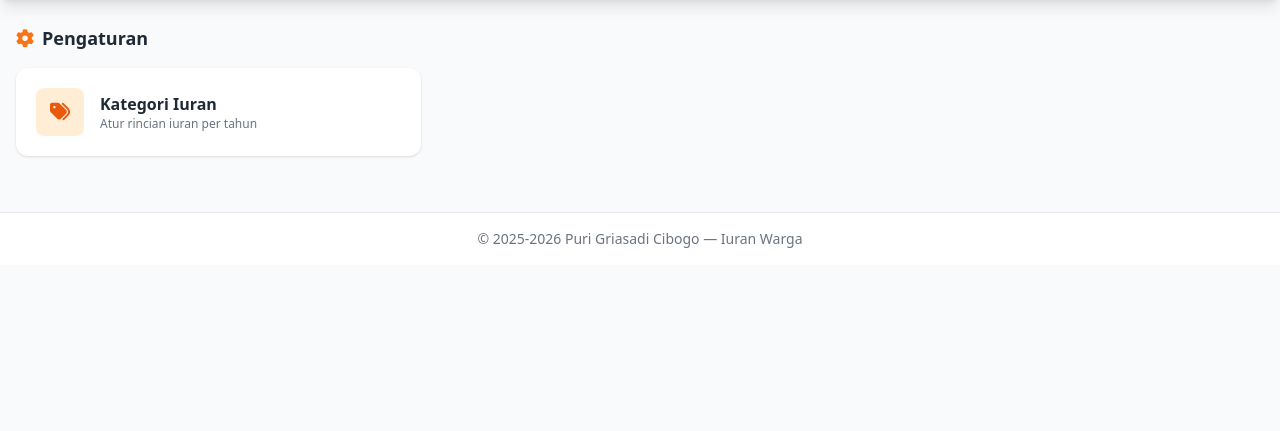
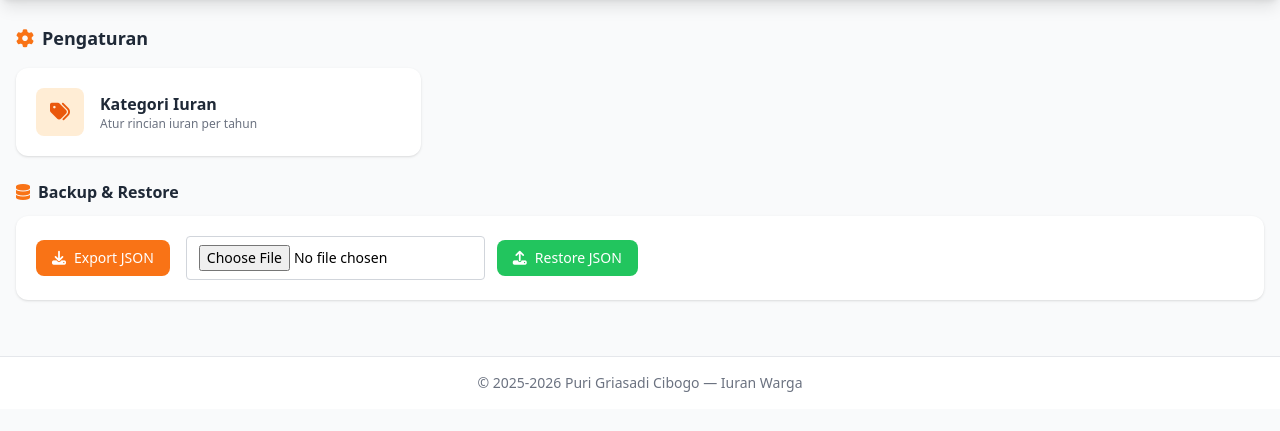
Before and after one commit to aaviaya/pgc, a Flask app: page /pengaturan in a window 1280 px wide. Shown: the part 64-495 px from the top of the page. Run offline with Flask 3, Linux system fonts and the light colour scheme; the visitor is signed in with stand-in values (Sample User, id 1); data comes from the database, SQL or seed files in the repository; data that the repository does not hold is empty; some libraries are stand-ins or nearby versions.

Commit message:
Add backup/restore (export/import JSON) on pengaturan page

```diff
--- a/app.py
+++ b/app.py
@@ -367,6 +367,52 @@ def pengaturan():
     tahun = request.args.get('tahun', type=int) or 2026
     return render_template('pengaturan.html', tahun=tahun)
 
+@app.route('/pengaturan/export')
+@login_required
+def pengaturan_export():
+    import json
+    conn = get_db()
+    data = {}
+    for table in ['residents', 'payments', 'expenses', 'iuran_kategori']:
+        rows = conn.execute(f"SELECT * FROM {table} ORDER BY id").fetchall()
+        data[table] = [dict(r) for r in rows]
+    conn.close()
+    resp = jsonify(data)
+    resp.headers['Content-Disposition'] = f'attachment; filename=pgc_backup_{datetime.now().strftime("%Y%m%d_%H%M%S")}.json'
+    return resp
+
+@app.route('/pengaturan/import', methods=['POST'])
+@login_required
+def pengaturan_import():
+    import json
+    file = request.files.get('file')
+    if not file or not file.filename:
+        flash('Pilih file backup terlebih dahulu', 'danger')
+        return redirect(url_for('pengaturan'))
+    try:
+        data = json.load(file)
+    except Exception:
+        flash('File backup tidak valid', 'danger')
+        return redirect(url_for('pengaturan'))
+    conn = get_db()
+    tables = ['iuran_kategori', 'expenses', 'payments', 'residents']
+    try:
+        for table in tables:
+            if table in data and isinstance(data[table], list) and len(data[table]) > 0:
+                conn.execute(f"DELETE FROM {table}")
+                for row in data[table]:
+                    cols = ','.join(row.keys())
+                    vals = list(row.values())
+                    ph = ','.join(['?' for _ in row])
+                    conn.execute(f"INSERT INTO {table} ({cols}) VALUES ({ph})", vals)
+        conn.commit()
+        flash('Restore database berhasil!', 'success')
+    except Exception as e:
+        conn.rollback()
+        flash(f'Gagal restore: {e}', 'danger')
+    conn.close()
+    return redirect(url_for('pengaturan'))
+
 @app.route('/iuran-kategori')
 @login_required
 def iuran_kategori_list():
--- a/templates/pengaturan.html
+++ b/templates/pengaturan.html
@@ -14,4 +14,21 @@
         </div>
     </a>
 </div>
+
+<div class="mt-6">
+    <h4 class="font-semibold text-gray-800 mb-3"><i class="fas fa-database text-primary-500 mr-2"></i>Backup & Restore</h4>
+    <div class="bg-white rounded-xl shadow p-5">
+        <div class="flex flex-wrap gap-4 items-center">
+            <a href="{{ url_for('pengaturan_export') }}" class="inline-flex items-center px-4 py-2 bg-primary-500 text-white rounded-lg hover:bg-primary-600 transition text-sm">
+                <i class="fas fa-download mr-2"></i>Export JSON
+            </a>
+            <form method="POST" action="{{ url_for('pengaturan_import') }}" enctype="multipart/form-data" class="flex flex-wrap items-center gap-3">
+                <input type="file" name="file" accept=".json" required class="text-sm border border-gray-300 rounded px-3 py-2">
+                <button type="submit" class="inline-flex items-center px-4 py-2 bg-green-500 text-white rounded-lg hover:bg-green-600 transition text-sm" onclick="return confirm('Yakin restore? Semua data saat ini akan diganti dengan data dari file backup.')">
+                    <i class="fas fa-upload mr-2"></i>Restore JSON
+                </button>
+            </form>
+        </div>
+    </div>
+</div>
 {% endblock %}
```
